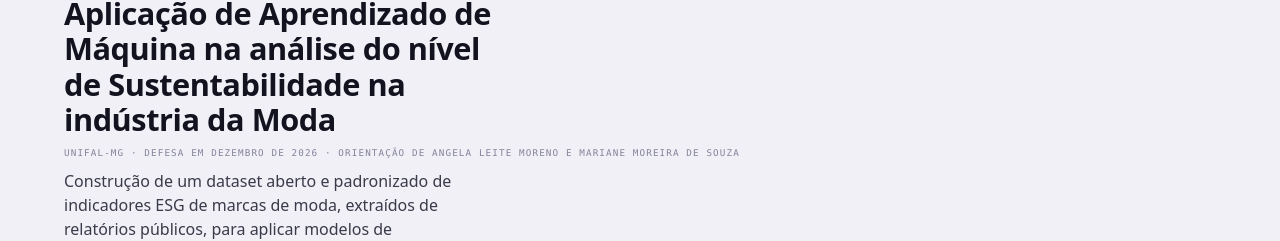
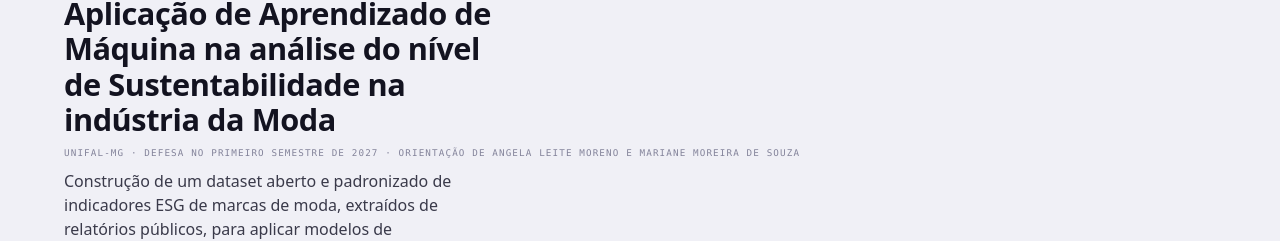
Before and after one commit to helo-labs/portfolio, a React (Vite) app: page / in a window 1280 px wide. Shown: the part 4788-5029 px from the top of the page. Built offline with nearby package versions, Linux system fonts and the light colour scheme; a web font is replaced by a local one.

Commit message:
Defesa do TCC no primeiro semestre de 2027

```diff
--- a/src/dados.js
+++ b/src/dados.js
@@ -180,8 +180,8 @@ export const ACADEMICO = {
       tipo: { pt: 'trabalho de conclusão de curso', en: 'undergraduate thesis' },
       nome: 'Aplicação de Aprendizado de Máquina na análise do nível de Sustentabilidade na indústria da Moda',
       meta: {
-        pt: 'UNIFAL-MG · defesa em dezembro de 2026 · orientação de Angela Leite Moreno e Mariane Moreira de Souza',
-        en: 'UNIFAL-MG · defense in December 2026 · advised by Angela Leite Moreno and Mariane Moreira de Souza',
+        pt: 'UNIFAL-MG · defesa no primeiro semestre de 2027 · orientação de Angela Leite Moreno e Mariane Moreira de Souza',
+        en: 'UNIFAL-MG · defense in the first half of 2027 · advised by Angela Leite Moreno and Mariane Moreira de Souza',
       },
       texto: {
         pt: 'Construção de um dataset aberto e padronizado de indicadores ESG de marcas de moda, extraídos de relatórios públicos, para aplicar modelos de aprendizado de máquina que classifiquem nível de sustentabilidade. Mais de 100 marcas no banco até agora.',
```
